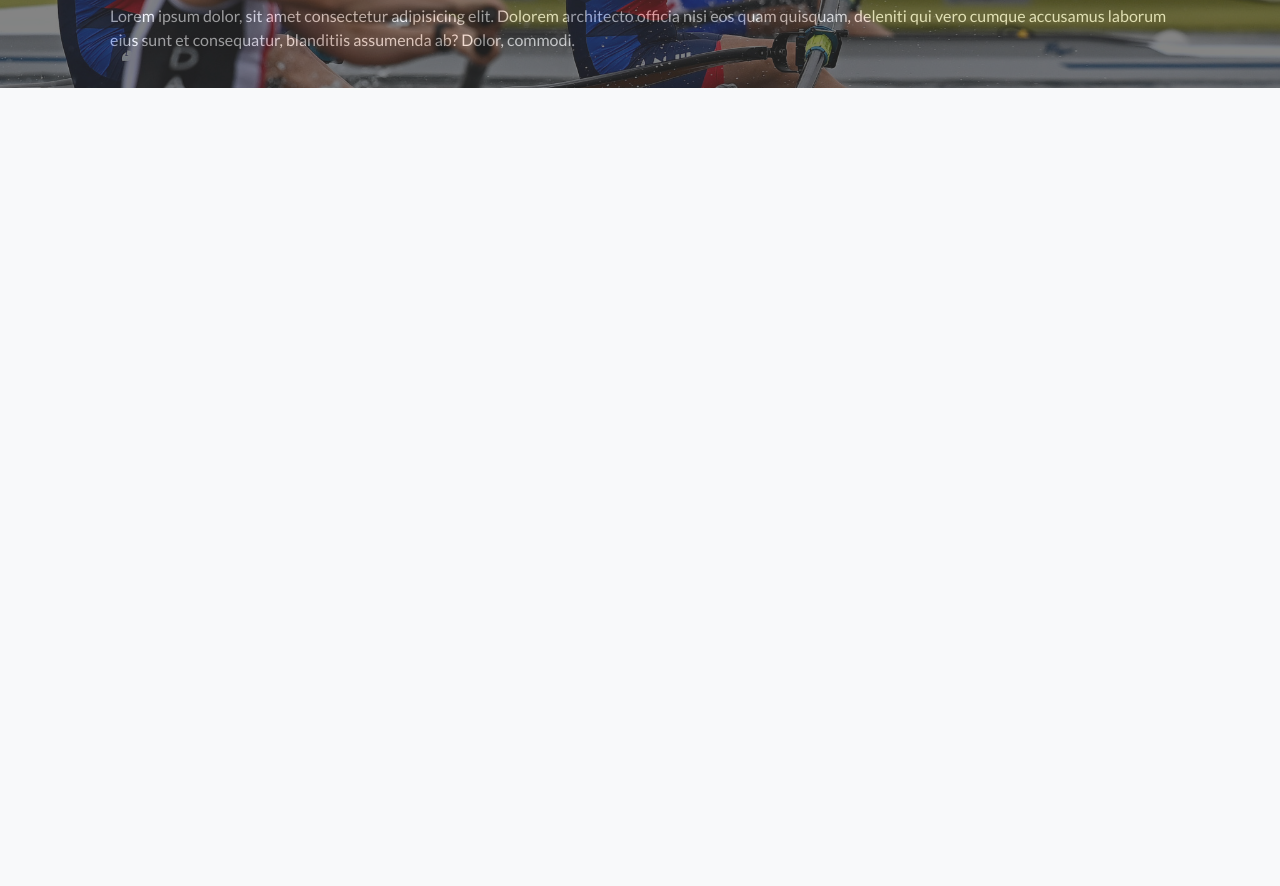
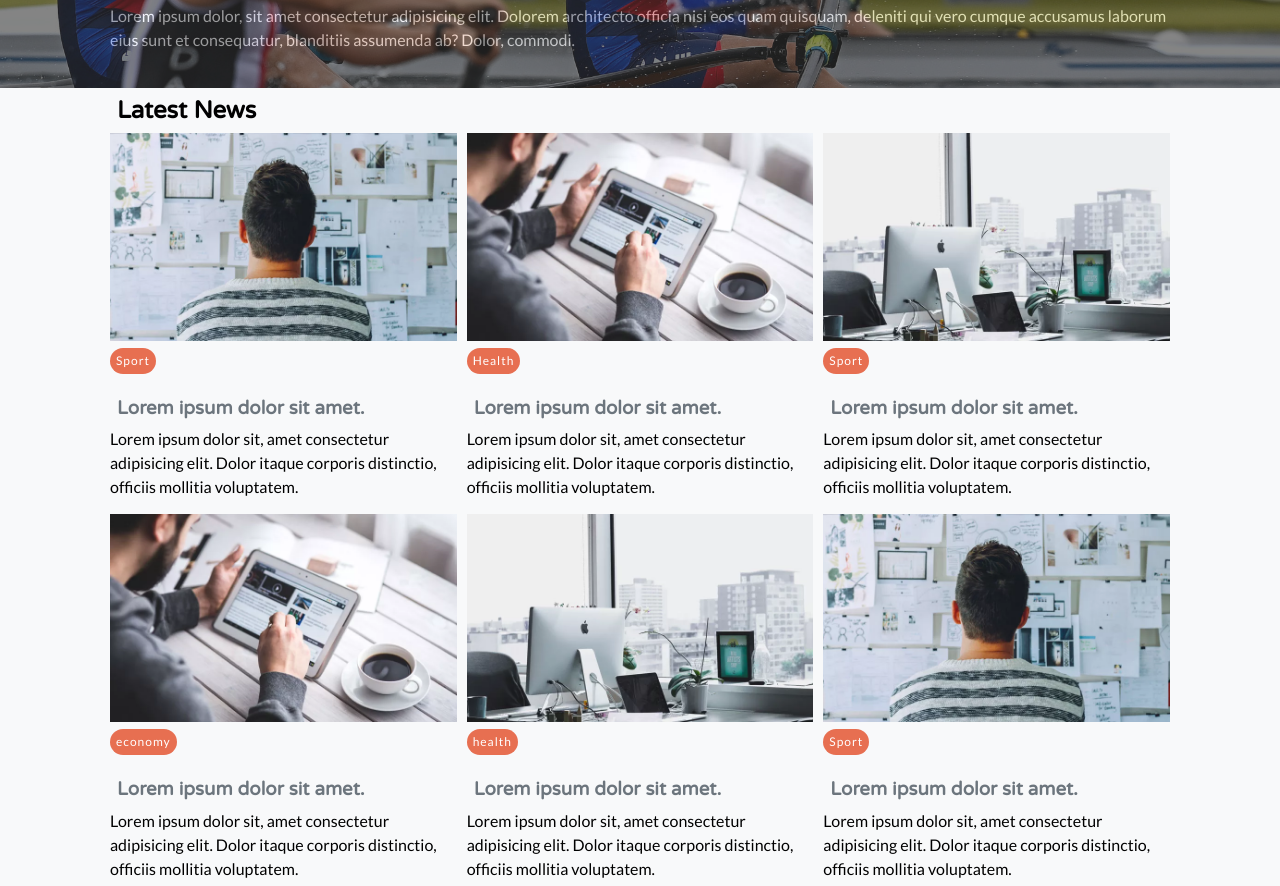
Before and after one commit to Zashi13/HTML-CSS, a plain HTML site: page New-site/index.html in a window 1280 px wide. Shown: the part 194-1080 px from the top of the page. Before the commit the page ends 800 px from the top, so only its background shows below. Drawn offline with Linux system fonts and the light colour scheme.

Commit message:
section-content

```diff
--- a/New-site/css/style.css
+++ b/New-site/css/style.css
@@ -265,3 +265,13 @@ p {
 #header .header-content {
     z-index: 2;
 }
+
+
+/* artickles */
+
+#main-articles .articles-container {
+    display: grid;
+    grid-template-columns: repeat(3, 1fr);
+    gap: 1rem;
+
+}
--- a/New-site/index.html
+++ b/New-site/index.html
@@ -39,5 +39,61 @@
         </div>
       </div>
     </header>
+    <section id="main-articles">
+        <div class="container">
+            <h2>Latest News</h2>
+            <div class="articles-container">
+                <article class="card">
+                    <img src="img/img-1.webp" alt="">
+                    <div>
+                        <div class="category bg-primary">Sport</div>
+                        <h3><a href="article.html">Lorem ipsum dolor sit amet.</a></h3>
+                        <p>Lorem ipsum dolor sit, amet consectetur adipisicing elit. Dolor itaque corporis distinctio, officiis mollitia voluptatem.</p>
+                    </div>
+                </article>
+                <article class="card">
+                    <img src="img/img-2.webp" alt="">
+                    <div>
+                        <div class="category bg-primary">Health</div>
+                        <h3><a href="article.html">Lorem ipsum dolor sit amet.</a></h3>
+                        <p>Lorem ipsum dolor sit, amet consectetur adipisicing elit. Dolor itaque corporis distinctio, officiis mollitia voluptatem.</p>
+                    </div>
+                </article>
+                <article class="card">
+                    <img src="img/img-3.webp" alt="">
+                    <div>
+                        <div class="category bg-primary">Sport</div>
+                        <h3><a href="article.html">Lorem ipsum dolor sit amet.</a></h3>
+                        <p>Lorem ipsum dolor sit, amet consectetur adipisicing elit. Dolor itaque corporis distinctio, officiis mollitia voluptatem.</p>
+                    </div>
+                </article>
+                <article class="card">
+                    <img src="img/img-2.webp" alt="">
+                    <div>
+                        <div class="category bg-primary">economy</div>
+                        <h3><a href="article.html">Lorem ipsum dolor sit amet.</a></h3>
+                        <p>Lorem ipsum dolor sit, amet consectetur adipisicing elit. Dolor itaque corporis distinctio, officiis mollitia voluptatem.</p>
+                    </div>
+                </article>
+                <article class="card">
+                    <img src="img/img-3.webp" alt="">
+                    <div>
+                        <div class="category bg-primary">health</div>
+                        <h3><a href="article.html">Lorem ipsum dolor sit amet.</a></h3>
+                        <p>Lorem ipsum dolor sit, amet consectetur adipisicing elit. Dolor itaque corporis distinctio, officiis mollitia voluptatem.</p>
+                    </div>
+                </article>
+                <article class="card">
+                    <img src="img/img-1.webp" alt="">
+                    <div>
+                        <div class="category bg-primary">Sport</div>
+                        <h3><a href="article.html">Lorem ipsum dolor sit amet.</a></h3>
+                        <p>Lorem ipsum dolor sit, amet consectetur adipisicing elit. Dolor itaque corporis distinctio, officiis mollitia voluptatem.</p>
+                    </div>
+                </article>
+
+            </div>
+        </div>
+    </section>
 </body>
 </html>
```
